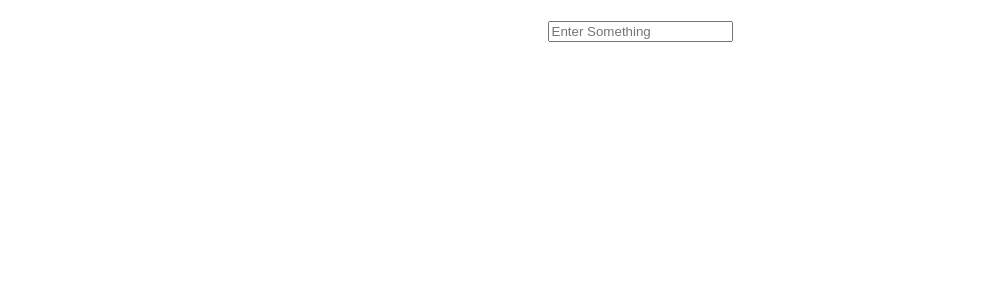
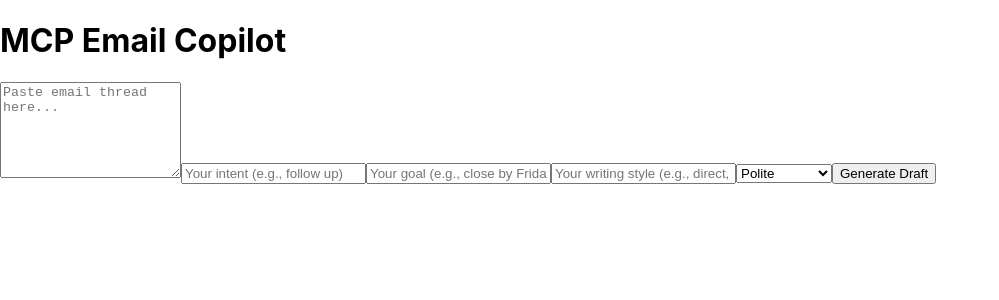
Before and after one commit to ModanwalPriti06/Gmail-Automation-AI-Frontend, a React (Create React App) app: page / in a window 1280 px wide. Shown: the top 300 px of the page, without its empty margins (0-999 px from the left). Built offline with nearby package versions, Linux system fonts and the light colour scheme.

Commit message:
mcp server

```diff
--- a/package.json
+++ b/package.json
@@ -6,6 +6,7 @@
     "@testing-library/jest-dom": "^5.16.5",
     "@testing-library/react": "^13.4.0",
     "@testing-library/user-event": "^13.5.0",
+    "cors": "^2.8.5",
     "nodemon": "^3.1.9",
     "react": "^18.2.0",
     "react-dom": "^18.2.0",
--- a/src/App.js
+++ b/src/App.js
@@ -1,38 +1,9 @@
 
-import { useState } from 'react';
 import './App.css';
-import useDebounce from './useDebounce';
-
+import MCPFrontend from './components/MCPFrontend';
 function App() {
-  const [data, setData] = useState(null);
-
-  const loadData = async (e)=>{
-    const value = e.target.value;
-    if(value === ''){
-      setData(null);
-      return;
-    }
-    const response=await fetch(`http://localhost:3001/data/${value}`);
-    const res=await response.json()
-    console.log("response",res)
-    setData(res);
-  }
-  const loadDataDebounced = useDebounce(loadData, 400)
-
   return (
-    <div className="App">
-        <input type='text' placeholder = 'Enter Something' onChange={(e)=> loadDataDebounced(e)}/>
-        {data && data.length !== 0  &&
-          <div className='results-container'>
-            {data.map(item=>(
-              <div key={item.id} className="result-item">
-                 <p> {item.city} </p>
-              </div>
-            ))}
-          </div>
-        }
-    </div>
+    <MCPFrontend/>
   );
 }
-
 export default App;
--- /dev/null
+++ b/src/components/MCPFrontend.js
@@ -0,0 +1,94 @@
+// MCPFrontend.jsx
+import React, { useState } from "react";
+import axios from "axios";
+
+export default function MCPFrontend() {
+  const [thread, setThread] = useState("");
+  const [intent, setIntent] = useState("");
+  const [tone, setTone] = useState("polite");
+  const [goal, setGoal] = useState("");
+  const [style, setStyle] = useState("");
+  const [draft, setDraft] = useState("");
+  const [loading, setLoading] = useState(false);
+
+  const handleDraft = async () => {
+    setLoading(true);
+    try {
+      const res = await axios.post("http://localhost:5000/api/email/draft-email", {
+        thread,
+        intent,
+        tone,
+        senderStyle: style,
+        userGoal: goal,
+      });
+      setDraft(res.data.draft);
+    } catch (err) {
+      alert("Error generating draft");
+    }
+    setLoading(false);
+  };
+
+  return (
+    <div className="p-6 max-w-4xl mx-auto space-y-4">
+      <h1 className="text-2xl font-bold">MCP Email Copilot</h1>
+
+      <textarea
+        placeholder="Paste email thread here..."
+        className="w-full border p-3 rounded"
+        rows={6}
+        value={thread}
+        onChange={(e) => setThread(e.target.value)}
+      />
+
+      <input
+        type="text"
+        placeholder="Your intent (e.g., follow up)"
+        className="w-full border p-3 rounded"
+        value={intent}
+        onChange={(e) => setIntent(e.target.value)}
+      />
+
+      <input
+        type="text"
+        placeholder="Your goal (e.g., close by Friday)"
+        className="w-full border p-3 rounded"
+        value={goal}
+        onChange={(e) => setGoal(e.target.value)}
+      />
+
+      <input
+        type="text"
+        placeholder="Your writing style (e.g., direct, warm)"
+        className="w-full border p-3 rounded"
+        value={style}
+        onChange={(e) => setStyle(e.target.value)}
+      />
+
+      <select
+        value={tone}
+        onChange={(e) => setTone(e.target.value)}
+        className="w-full border p-3 rounded"
+      >
+        <option value="polite">Polite</option>
+        <option value="professional">Professional</option>
+        <option value="friendly">Friendly</option>
+        <option value="urgent">Urgent</option>
+      </select>
+
+      <button
+        onClick={handleDraft}
+        className="bg-blue-600 text-white px-4 py-2 rounded hover:bg-blue-700"
+        disabled={loading}
+      >
+        {loading ? "Generating..." : "Generate Draft"}
+      </button>
+
+      {draft && (
+        <div className="mt-6">
+          <h2 className="text-lg font-semibold mb-2">Generated Draft:</h2>
+          <pre className="bg-gray-100 p-4 rounded whitespace-pre-wrap">{draft}</pre>
+        </div>
+      )}
+    </div>
+  );
+}
```
Also changed, not shown: src/components/Location.js (deleted), 1 other file (tests, documents, lock files or other folders).
